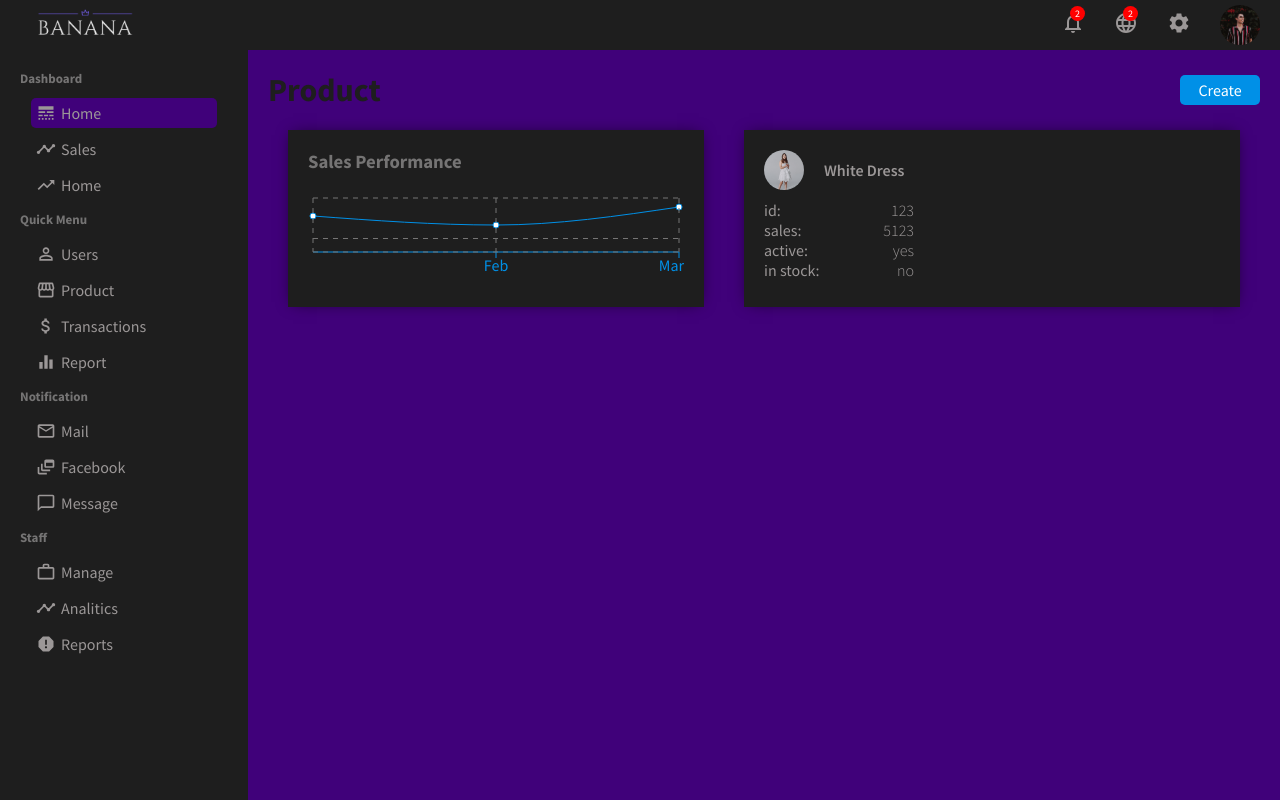
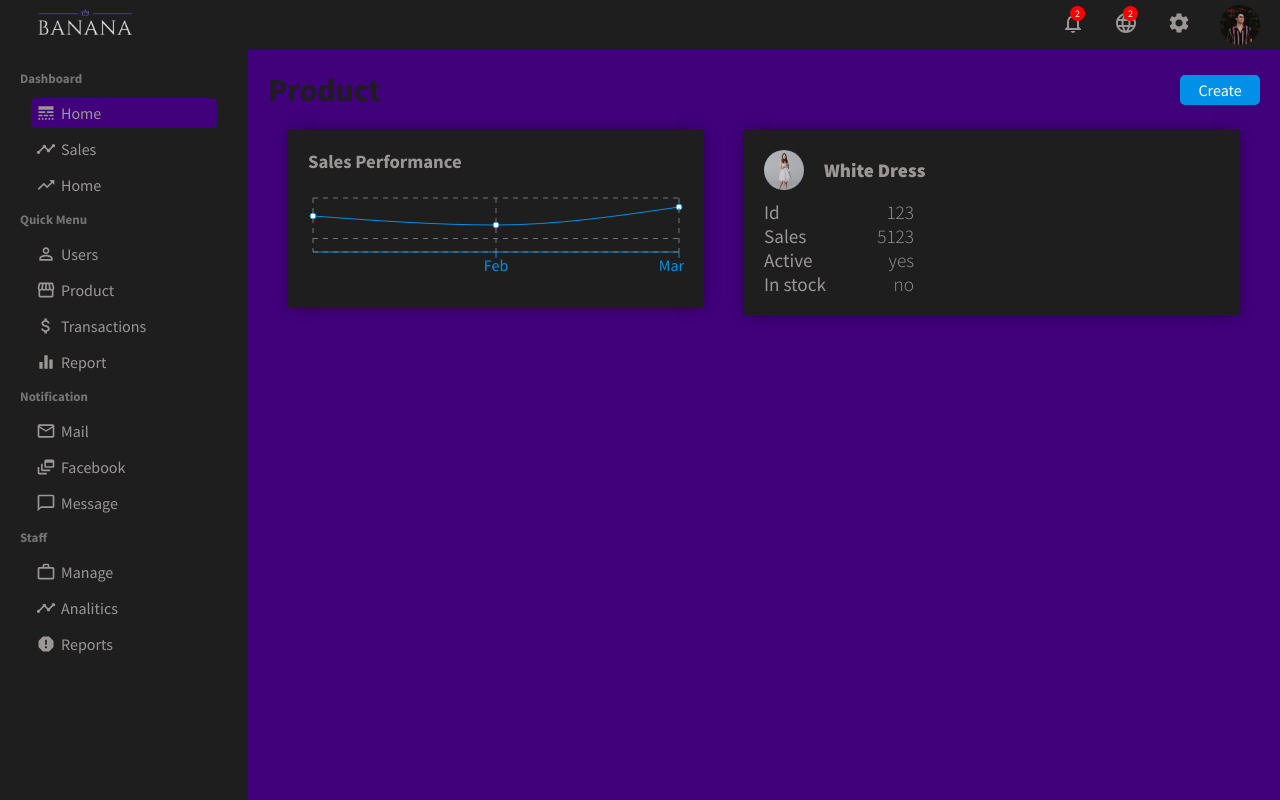
Before and after one commit to malekaridhi/ecommerceMern, a React (Create React App) app in the folder admin/: page /product/1 in a window 1280 px wide. Built offline with nearby package versions, Linux system fonts and the light colour scheme.

Commit message:
product list

```diff
--- a/admin/src/components/charts/chart.css
+++ b/admin/src/components/charts/chart.css
@@ -7,5 +7,5 @@
 }
 .chartTitle {
   margin-bottom: 20px;
-  color: rgb(117, 116, 116);
+  color:rgb(155, 151, 151);
 }
--- a/admin/src/pages/product/Product.jsx
+++ b/admin/src/pages/product/Product.jsx
@@ -1,9 +1,9 @@
-import React from 'react';
-import "./product.css"
+import React from "react";
+import "./product.css";
 import { Link } from "react-router-dom";
 import Chart from "../../components/charts/Chart";
-import {productData} from "../../dummyData"
-import image from "../../images/c1.jpg"
+import { productData } from "../../dummyData";
+import image from "../../images/c1.jpg";
 const Product = () => {
   return (
     <div className="product">
@@ -29,30 +29,44 @@ const Product = () => {
           </div>
           <div className="productInfoBottom">
             <div className="productInfoItem">
-                            <span className="productItemKey">id:</span>
+              <span className="productItemKey">Id </span>
               <span className="productItemValue">123</span>
             </div>
             <div className="productInfoItem">
-                            <span className="productItemKey">sales:</span>
+              <span className="productItemKey">Sales </span>
               <span className="productItemValue">5123</span>
             </div>
             <div className="productInfoItem">
-                            <span className="productItemKey">active:</span>
+              <span className="productItemKey">Active </span>
               <span className="productItemValue">yes</span>
             </div>
             <div className="productInfoItem">
-                            <span className="productItemKey">in stock:</span>
+              <span className="productItemKey">In stock  </span>
               <span className="productItemValue">no</span>
             </div>
+            {/* <table>
+              <tr>
+                <th>Id</th>
+                <th>Sales</th>
+                <th>Active</th>
+                <th>In Stock</th>
+              </tr>
+              <tr>
+                <td className="productItemValue" >123</td >
+                <td className="productItemValue">5123</td>
+                <td className="productItemValue">yes</td>
+                <td className="productItemValue">no</td>
+              </tr>
+            </table> */}
           </div>
-
         </div>
       </div>
       <div className="productBottom">
-
+        <div className="productFormLeft"></div>
+        <div className="productFormRight"></div>
       </div>
     </div>
   );
-}
+};
 
 export default Product;
--- a/admin/src/pages/product/product.css
+++ b/admin/src/pages/product/product.css
@@ -50,7 +50,8 @@
     color: rgb(155, 151, 151);
 }
 .productName {
-    font-weight: 600;
+    font-weight: 800;
+    font-size: larger;
 }
 .productInfoBottom {
     margin-top: 10px;
@@ -60,6 +61,7 @@
     width: 150px;
     display: flex;
     justify-content: space-between;
+    font-size: larger;
 }
 .productItemValue {
     font-weight: 300;
```
Lines whose indentation alone changed are shown as unchanged.
